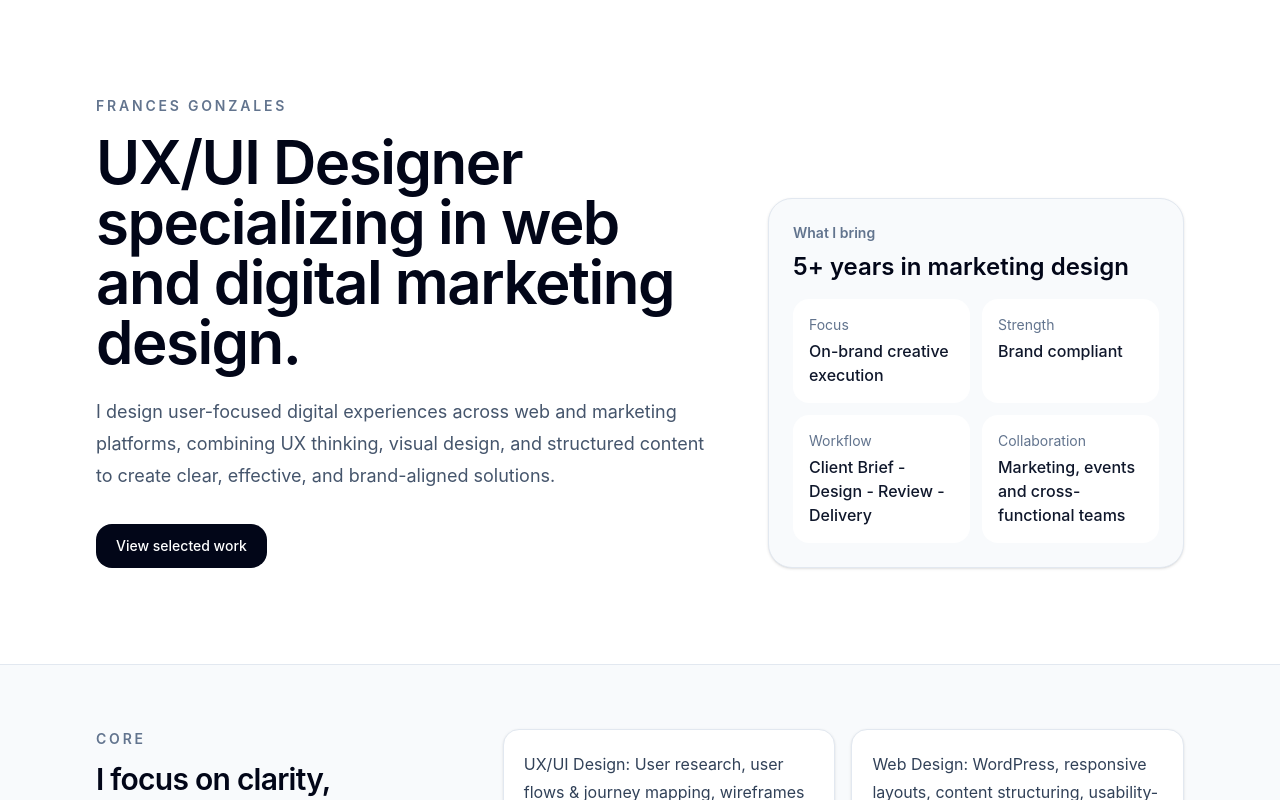
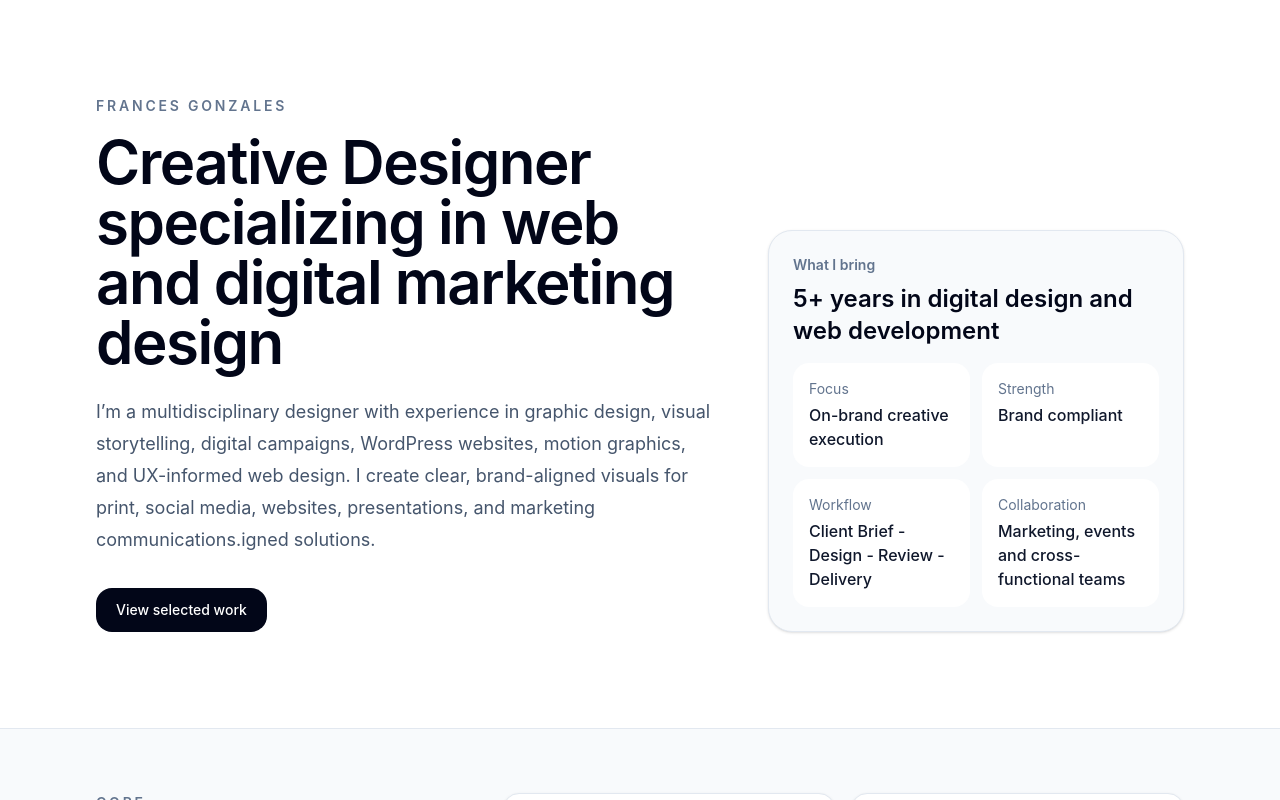
Before and after one commit to francesjgonzales/marketing-design, a React (Vite) app in the folder marketing-design-app/: page / in a window 1280 px wide. Shown: the top 800 px of the page. Built offline with nearby package versions, Linux system fonts and the light colour scheme.

Commit message:
updated info

```diff
--- a/marketing-design-app/src/components/Gallery.jsx
+++ b/marketing-design-app/src/components/Gallery.jsx
@@ -23,6 +23,7 @@ import nursesWarriors from "../assets/Nurses-Frontline-Warriors.mov";
 import respectRetainRecruit from "../assets/RespectRetainRecruit.mov";
 import nursesHeartbeat from "../assets/Nurses-Heartbeat.mov";
 import unaGuidelines from "../assets/una-guidelines.png";
+import emailtempalte from "../assets/email-template.png";
 
 const unaWorks = [
   {
@@ -135,7 +136,7 @@ const websitePortfolio = [
   {
     id: 1,
     src: nursingUNA,
-    url: "https://newsole2.onrender.com/",
+    url: "https://github.com/francesjgonzales/100yearsofnursing",
     alt: "Informative website about the history of nursing in Alberta",
   },
   {
@@ -147,7 +148,7 @@ const websitePortfolio = [
   {
     id: 3,
     src: christTheWay,
-    url: "https://stagesite.sbs/",
+    url: "https://christthewayadventist.ca/",
     alt: "A freelance project for a church website called Christ The Way, built to enhance the user experience by engaging visitors to explore the church's facility rentals, offerings and events",
   },
 ];
@@ -164,6 +165,12 @@ const uxui = [
     src: wineSpirit,
     url: "https://deserted-existence-32a.notion.site/iShopChangi-UX-Research-on-Wines-Spirits-34b7e80886ca80d48da0ed43061fdc34",
     alt: "iShopChangi UX Research on Wines & Spirits",
+  },
+  {
+    id: 3,
+    src: emailtempalte,
+    url: "https://www.figma.com/proto/MsD2qFxhmXgXZg284MwrwJ/The-Brick---Email-Template?node-id=2-590&viewport=752%2C-130%2C0.02&t=GwvjWzoYMZDnwSjj-1&scaling=min-zoom&content-scaling=fixed&starting-point-node-id=2%3A590&page-id=0%3A1",
+    alt: "Email Template for The Brick's eDM Campaigns",
   },
 ];
 
--- a/marketing-design-app/src/components/Hero.jsx
+++ b/marketing-design-app/src/components/Hero.jsx
@@ -9,13 +9,15 @@ export default function Hero() {
             </p>
 
             <h1 className="max-w-4xl text-4xl font-semibold tracking-tight text-slate-950 sm:text-5xl lg:text-6xl">
-              UX/UI Designer specializing in web and digital marketing design.
+              Creative Designer specializing in web and digital marketing design
             </h1>
 
             <p className="mt-6 max-w-2xl text-lg leading-8 text-slate-600">
-              I design user-focused digital experiences across web and marketing
-              platforms, combining UX thinking, visual design, and structured
-              content to create clear, effective, and brand-aligned solutions.
+              I’m a multidisciplinary designer with experience in graphic
+              design, visual storytelling, digital campaigns, WordPress
+              websites, motion graphics, and UX-informed web design. I create
+              clear, brand-aligned visuals for print, social media, websites,
+              presentations, and marketing communications.igned solutions.
             </p>
             <div className="mt-8 flex flex-wrap gap-3">
               <a
@@ -33,7 +35,7 @@ export default function Hero() {
                 What I bring
               </p>
               <p className="mt-2 text-2xl font-semibold text-slate-950">
-                5+ years in marketing design
+                5+ years in digital design and web development
               </p>
             </div>
 
```
Also changed, not shown: marketing-design-app/src/assets/email-template.png (added).
